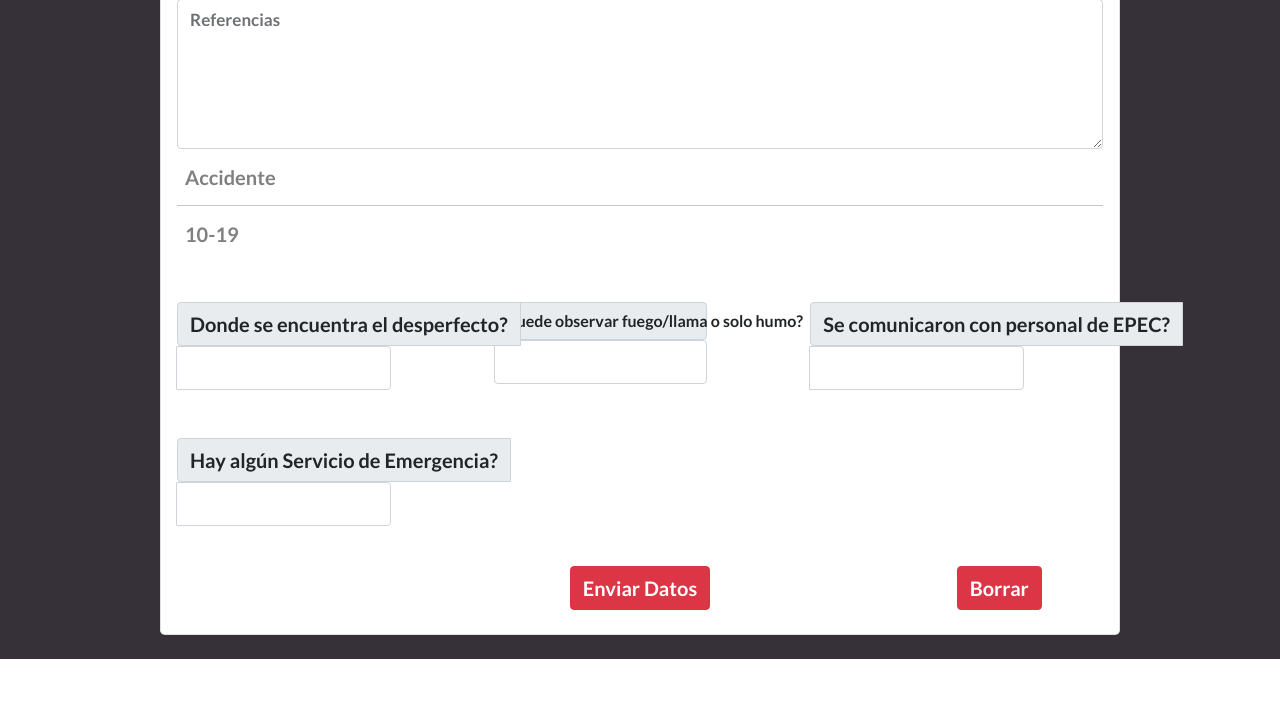
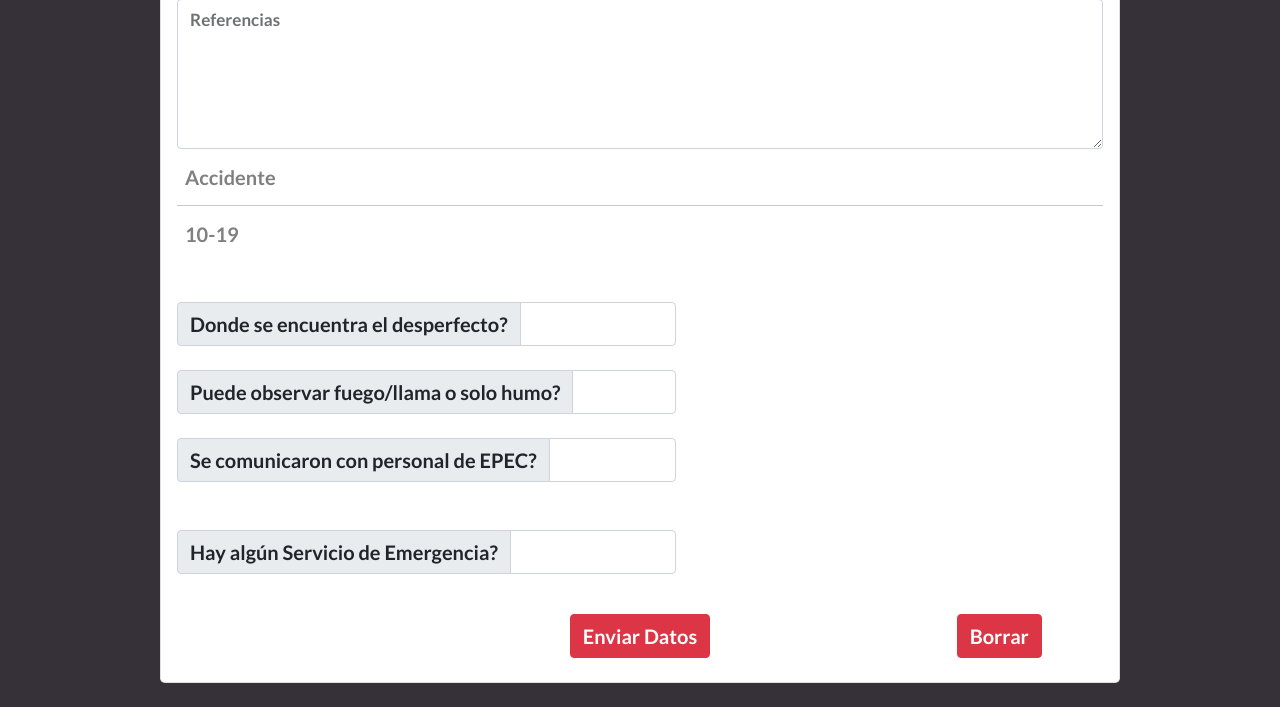
Before and after one commit to GibertSalva/RepoBurbuja2, a Django app: page /ie/ in a window 1280 px wide. Shown: the part 602-1309 px from the top of the page. Before the commit the page ends 1261 px from the top, so only its background shows below. Run offline with Django 3.2, Linux system fonts and the light colour scheme; some libraries are stand-ins or nearby versions.

Commit message:
Correcciones front

```diff
--- a/FocusBV/forms.py
+++ b/FocusBV/forms.py
@@ -33,7 +33,7 @@ class AVform(forms.ModelForm):
             'direccion': forms.TextInput(attrs={'class': 'form-control fs-5', "autocomplete": "off"}),
             'referencia': forms.Textarea(attrs=({'class': 'form-control', 'id': 'floatingTextarea2', 'style':'height: 150px'})),
             'claseAC': forms.RadioSelect(attrs={'class': ''}),
-            'cantVehiculos': forms.Textarea(attrs=({'class': 'form-control fs-5', 'id': 'mytextarea', 'style':'height: 150px'})),
+            'cantVehiculos': forms.Textarea(attrs=({'class': 'form-control fs-5', 'id': 'mytextarea', 'style':'height: 50px''width: 200%'})),
             'cantPersonas': forms.NumberInput(attrs={'class': 'form-control'}),
             'corteTransito': forms.RadioSelect(choices=[(True, 'SI'), (False, 'NO')], attrs=({'class': 'checkbox-inline'})),
             'tipoCalle':forms.RadioSelect(),
@@ -60,7 +60,7 @@ class IFform(forms.ModelForm):
             'sentido': forms.TextInput(attrs=({'class': 'form-control fs-5', "autocomplete": "off"})),
             'riesgoProp': forms.RadioSelect(choices=[(True, 'SI'), (False, 'NO')], attrs=({'class': 'checkbox-inline'})),
             'edificios': forms.NumberInput(attrs=({'class': 'form-control fs-5', 'min': 0})),
-            'servEmergencia': forms.TextInput(attrs=({'class': 'form-control fs-5', "autocomplete": "off"})),
+            'servEmergencia': forms.TextInput(attrs=({'class': 'form-control fs-5', "autocomplete": "off", 'style': 'width: 100px'})),
 
         }
 
@@ -172,7 +172,7 @@ class RAform(forms.ModelForm):
             'referencia': forms.Textarea(attrs=({'class': 'form-control', 'id': 'floatingTextarea2', 'style': 'height: 150px'})),
             'animal': forms.TimeInput(attrs={'class': 'form-control', "autocomplete": "off"}),
             'condicionAnimal': forms.TimeInput(attrs={'class': 'form-control', 'style': 'height: 100px', "autocomplete": "off"}),
-            'vision': forms.RadioSelect(choices=[(True, 'SI'), (False, 'NO')], attrs=({'class': 'checkbox-inline'})),
+            'vision': forms.RadioSelect(choices=[(True, 'SI'), (False, 'NO')], attrs=({'class': 'checkbox-inline', 'style':'list-style: none;'})),
         }
 
 
--- a/FocusBV/templates/AV.html
+++ b/FocusBV/templates/AV.html
@@ -130,9 +130,9 @@
                 {{ form.claseAC }}
             </div>
             <br>
-            <div class=" col-3 " style="width: 100%" >
-                <div class=" input-group  " >
-                    <span class="input-group-text " id="addon-wrapping " style="width: 100%;">Vehiculos Involucrados</span>
+            <div class=" col-3 " >
+                <div class=" input-group  "  >
+                    <span class="input-group-text " id="addon-wrapping " >Vehiculos Involucrados</span>
                     {{ form.cantVehiculos }}
                 </div>
                 <br>
--- a/FocusBV/templates/IE.html
+++ b/FocusBV/templates/IE.html
@@ -113,31 +113,33 @@
             <br>
             <div class="row g-4 ">
                 <span></span>
-                <div class=" col-3 ">
+                <div class=" col-3 " style='width: 55%' >
                     <div class=" input-group  ">
                     <span class="input-group-text fs-5" id="addon-wrapping">Donde se encuentra el desperfecto?</span>
                     {{ form.desperfecto }}
                     </div>
                 </div>
-                <div class="col-1 ">
+                <div class="col-1 " >
                     <input type="text " class="form-control invisible " placeholder="Last name " aria-label=" name ">
                 </div>
-                <div class=" col-3 ">
-                    <span class="input-group-text " id="addon-wrapping ">Puede observar fuego/llama o solo humo?</span>
-                    {{form.humoLlamas}}
+                <div class=" col-3 " style='width: 55%' >
+                    <div class=" input-group  ">
+                    <span class="input-group-text fs-5" id="addon-wrapping">Puede observar fuego/llama o solo humo?</span>
+                    {{ form.humoLlamas }}
+                    </div>
                 </div>
                 <div class="col-1 ">
                     <input type="text " class="form-control invisible " placeholder="Last name " aria-label=" name ">
                 </div>
-                <div class=" col-3 ">
+                <div class=" col-3 " style='width: 55%' >
                     <div class=" input-group  ">
                     <span class="input-group-text fs-5" id="addon-wrapping">Se comunicaron con personal de EPEC?</span>
                     {{ form.epec }}
                     </div>
                 </div>
-                <br>
+
                 <span></span>
-                <div class=" col-3 ">
+                <div class=" col-3 "style='width: 55%' >
                     <div class=" input-group  ">
                         <span class="input-group-text fs-5" id="addon-wrapping">Hay algún Servicio de Emergencia?</span>
                         {{form.servEmergencia}}
--- a/FocusBV/templates/IF.html
+++ b/FocusBV/templates/IF.html
@@ -131,13 +131,13 @@
                 </div>
                 <div class=" col-3 ">
                     <div class=" input-group  ">
-                    <span class="input-group-text fs-5" id="addon-wrapping">Numero de Edificios</span>
+                    <span class="input-group-text fs-5" id="addon-wrapping" >Numero de Edificios</span>
                     {{ form.edificios }}
                     </div>
                 </div>
                 <br>
                 <span></span>
-                <div class=" col-3 ">
+                <div class=" col-3 " style='width: 55%' >
                     <div class=" input-group  ">
                         <span class="input-group-text fs-5" id="addon-wrapping">Hay algún Servicio de Emergencia?</span>
                         {{form.servEmergencia}}
--- a/FocusBV/templates/IV.html
+++ b/FocusBV/templates/IV.html
@@ -146,7 +146,7 @@
                 <div class="col-1 ">
                     <input type="text " class="form-control invisible " placeholder="Last name " aria-label=" name ">
                 </div>
-                <div class=" col-3 ">
+                <div class=" col-3 "style='width: 35%' >
                     <div class=" input-group  ">
                         <span class="input-group-text fs-5" id="addon-wrapping">Puede ver a los propietarios?</span>
                         {{form.localHabit}}
@@ -156,7 +156,7 @@
                     <input type="text " class="form-control invisible " placeholder="Last name " aria-label=" name ">
                 </div>
                 <div class=" col-3 ">
-                    <div class=" input-group  ">
+                    <div class=" input-group  " style='width: 290%' >
                         <span class="input-group-text fs-5" id="addon-wrapping">Descripción de la vivienda</span>
                         {{form.descVivienda}}
                     </div>
--- a/FocusBV/templates/RAf.html
+++ b/FocusBV/templates/RAf.html
@@ -124,6 +124,7 @@
                 </div>
                 <div>
                     <p class="h6 fs-5 mx-2 " style="color: grey;"> Tiene visión del animal? </p>
+                    <ul style="list-style-type: none;">
                     {{ form.vision }}
                 </div>
                 <div class="col-12 mt-4 mb-3">
```
Also changed, not shown: FocusBV/templates/base.html (line endings or trailing spaces).
